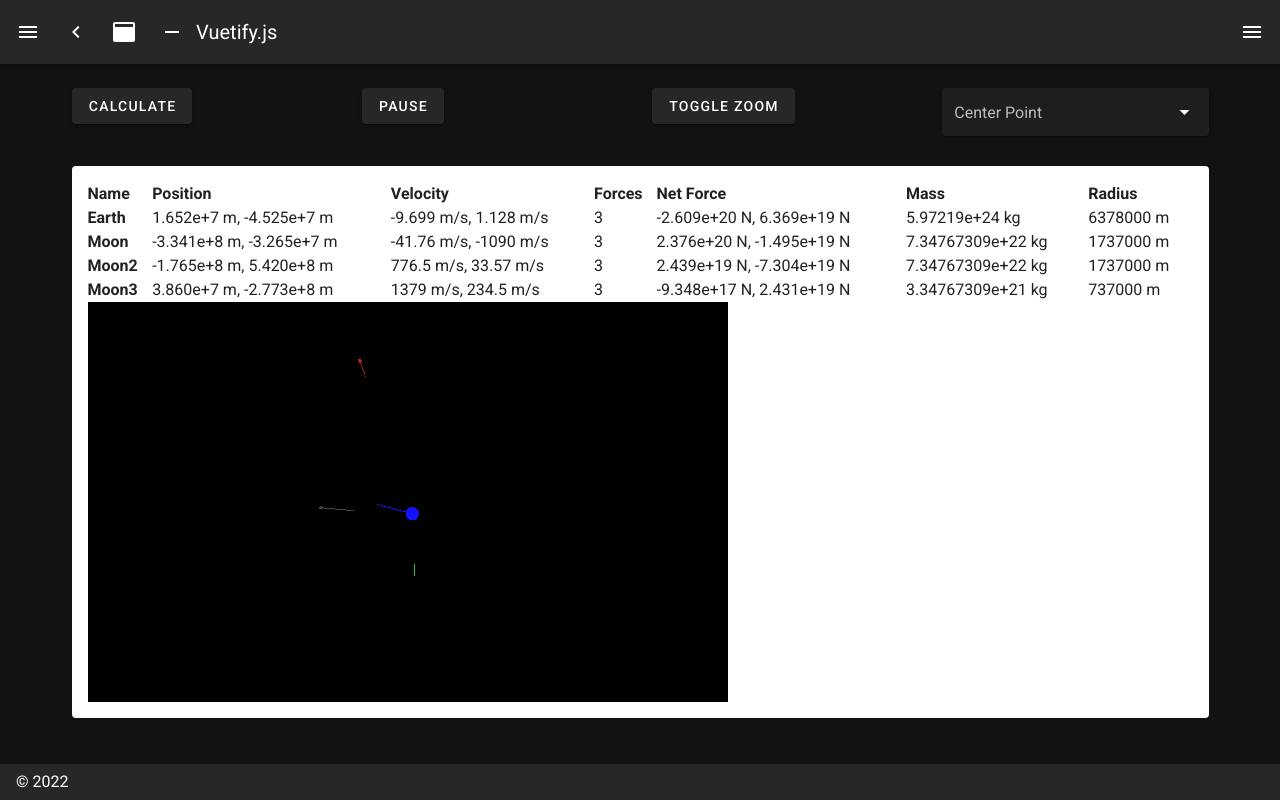
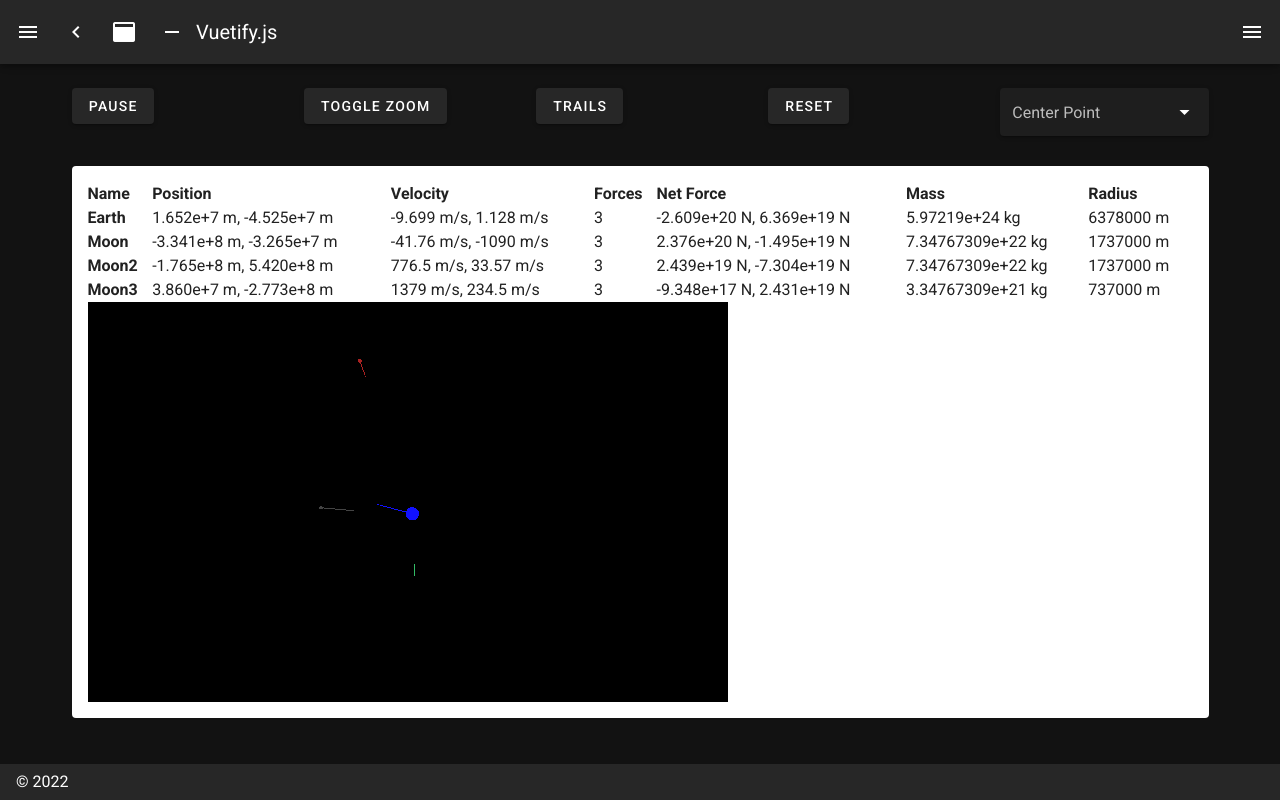
Before and after one commit to GrantErickson/Gravity, a Nuxt app: page /gravity in a window 1280 px wide. Built offline with nearby package versions, Linux system fonts and the light colour scheme.

Commit message:
Added trails

```diff
--- a/pages/gravity.vue
+++ b/pages/gravity.vue
@@ -1,14 +1,17 @@
 <template>
   <v-container fluid>
     <v-row>
-      <v-col>
-        <v-btn @click="calculate" class="table">Calculate</v-btn>
-      </v-col>
       <v-col>
         <v-btn @click="pause = !pause" class="table">Pause</v-btn>
       </v-col>
       <v-col>
         <v-btn @click="zoom = !zoom" class="table">Toggle Zoom</v-btn>
+      </v-col>
+      <v-col>
+        <v-btn @click="trails = !trails" class="table">Trails</v-btn>
+      </v-col>
+      <v-col>
+        <v-btn @click="reset" class="table">Reset</v-btn>
       </v-col>
       <v-col>
         <v-select
@@ -91,9 +94,15 @@ export default class Gravity extends Vue {
   pause: boolean = false;
   zoom: boolean = false;
   centerOnBody: Body | null = null;
+  frameNumber: number = 0;
+  trails: boolean = false;
 
   constructor() {
     super();
+  }
+
+  createBodies() {
+    this.bodies = [];
     this.bodies.push(
       new Body(
         "Earth",
@@ -137,6 +146,16 @@ export default class Gravity extends Vue {
   }
 
   mounted() {
+    this.reset();
+  }
+
+  reset() {
+    document.getElementById("view")!.innerHTML = "";
+    this.createBodies();
+    this.setupScene();
+  }
+
+  setupScene() {
     const scene = new Scene();
     const camera = new PerspectiveCamera(
       75,
@@ -181,6 +200,7 @@ export default class Gravity extends Vue {
     camera.position.z = 5;
 
     let animate = () => {
+      this.frameNumber++;
       requestAnimationFrame(animate);
       renderer.render(scene, camera);
 
@@ -194,9 +214,9 @@ export default class Gravity extends Vue {
           sphere.position.y = body.position.y * this.scale;
           if (max < Math.abs(sphere.position.x)) max = sphere.position.x;
           if (max < Math.abs(sphere.position.y)) max = sphere.position.y;
-          console.log(
-            `${body.name}: ${sphere.position.x}, ${sphere.position.y}`
-          );
+          //console.log(
+          //  `${body.name}: ${sphere.position.x}, ${sphere.position.y}`
+          //);
           let arrow: ArrowHelper = geometryMapping[body.name].arrow;
           let forceVector3 = new Vector3(body.netForce.x, body.netForce.y, 0);
           arrow.position.set(
@@ -206,6 +226,21 @@ export default class Gravity extends Vue {
           );
           arrow.setLength(forceVector3.length() * this.forceScale + 0.2);
           arrow.setDirection(forceVector3.normalize());
+
+          // Add a history dot
+          if (this.frameNumber % 5 == 0 && this.trails) {
+            // Add historical point
+            const geometry = new BoxGeometry(0.03, 0.03, 0.03);
+            const material = new MeshBasicMaterial({
+              color: body.color,
+              transparent: true,
+              opacity: 0.5,
+            });
+            const history = new Mesh(geometry, material);
+            history.position.x = body.position.x * this.scale;
+            history.position.y = body.position.y * this.scale;
+            scene.add(history);
+          }
         }
 
         if (this.zoom) {
@@ -216,7 +251,7 @@ export default class Gravity extends Vue {
         if (this.centerOnBody) {
           camera.position.x = this.centerOnBody.position.x * this.scale;
           camera.position.y = this.centerOnBody.position.y * this.scale;
-          console.log(`Centering on: ${this.centerOnBody.name}`);
+          //console.log(`Centering on: ${this.centerOnBody.name}`);
         } else {
           camera.position.x = 0;
           camera.position.y = 0;
```
